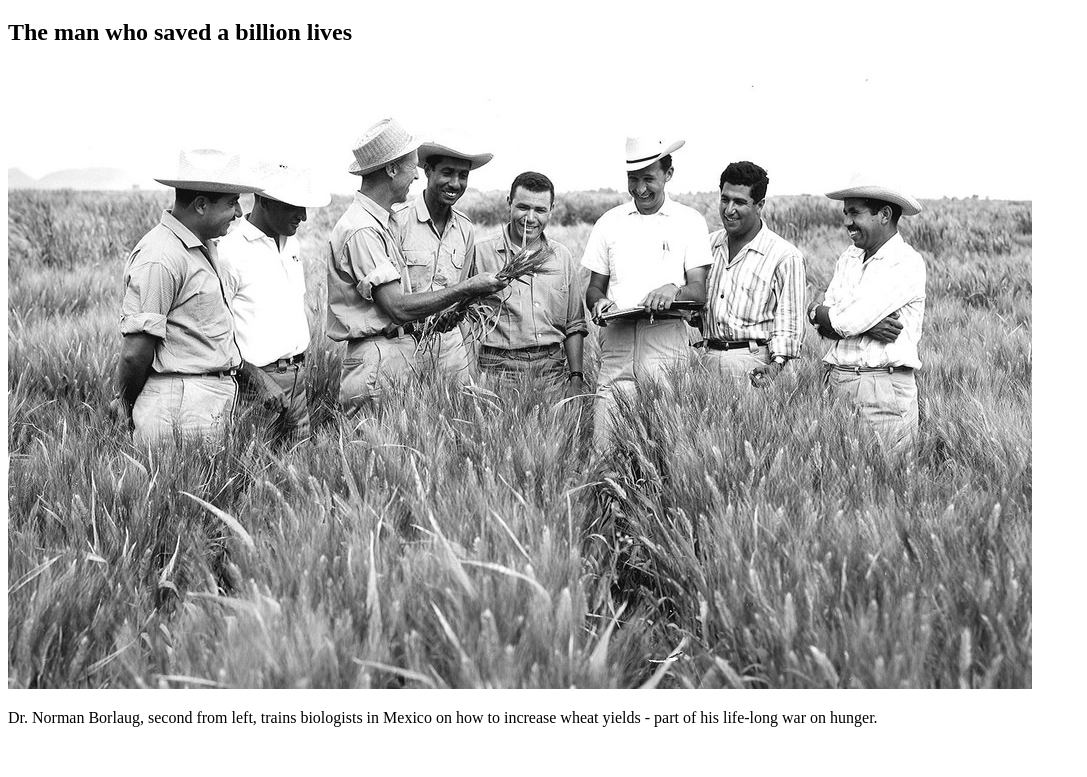
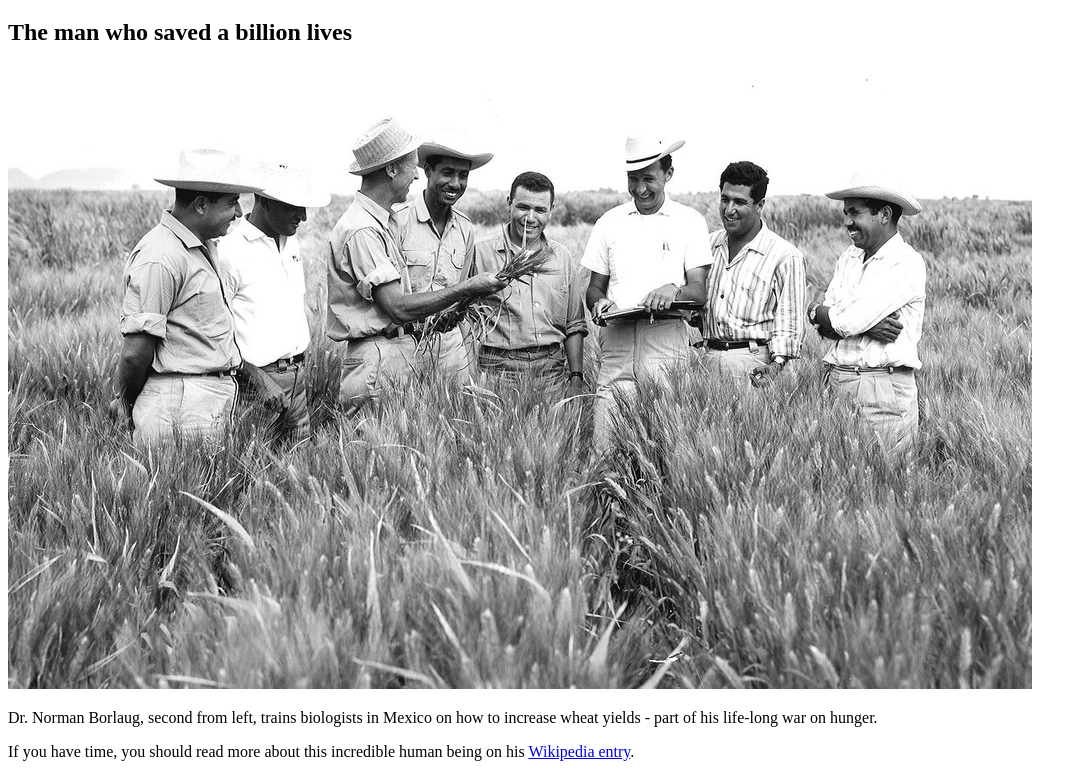
Before and after one commit to sergeialimov/tribute-page, a plain HTML site: page index.html in a window 1280 px wide. Shown: the part 61-838 px from the top of the page, without its empty margins (0-1087 px from the left). Before the commit the page ends 804 px from the top, so only its background shows below. Drawn offline with Linux system fonts and the light colour scheme.

Commit message:
add user story 7

```diff
--- a/index.html
+++ b/index.html
@@ -13,6 +13,10 @@
         <img id="image" src='img-1.jpg'>
         <p id="tribute-info">Dr. Norman Borlaug, second from left, trains biologists in Mexico on how to increase wheat yields - part of his life-long war on hunger.</p>
       </div>
+      <div id="additional-info">
+        <p>If you have time, you should read more about this incredible human being on his
+          <a id="tribute-link" href="https://en.wikipedia.org/wiki/Norman_Borlaug" target="_blank">Wikipedia entry</a>.</p>
+      </div>
     </div>
   </body>
 </html>
```
